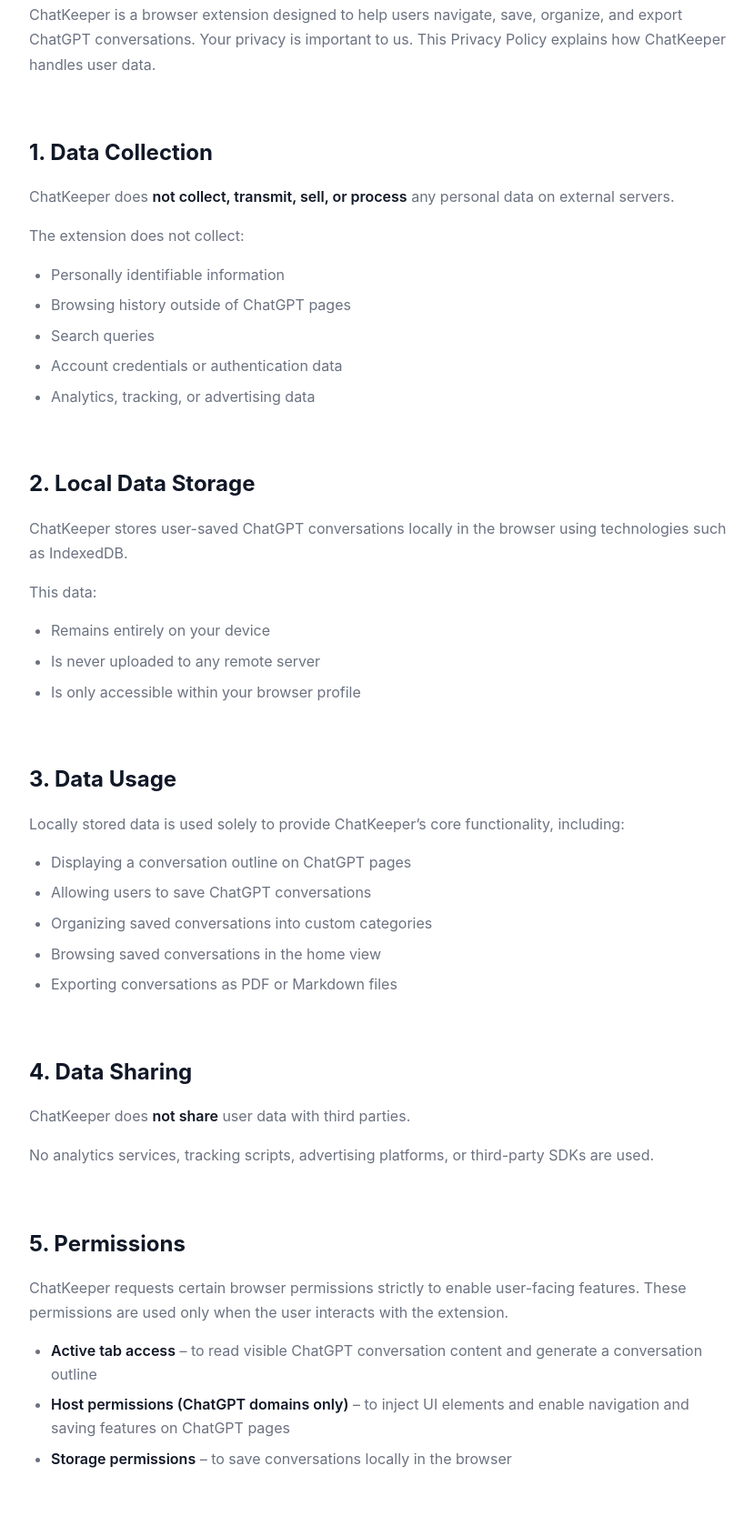
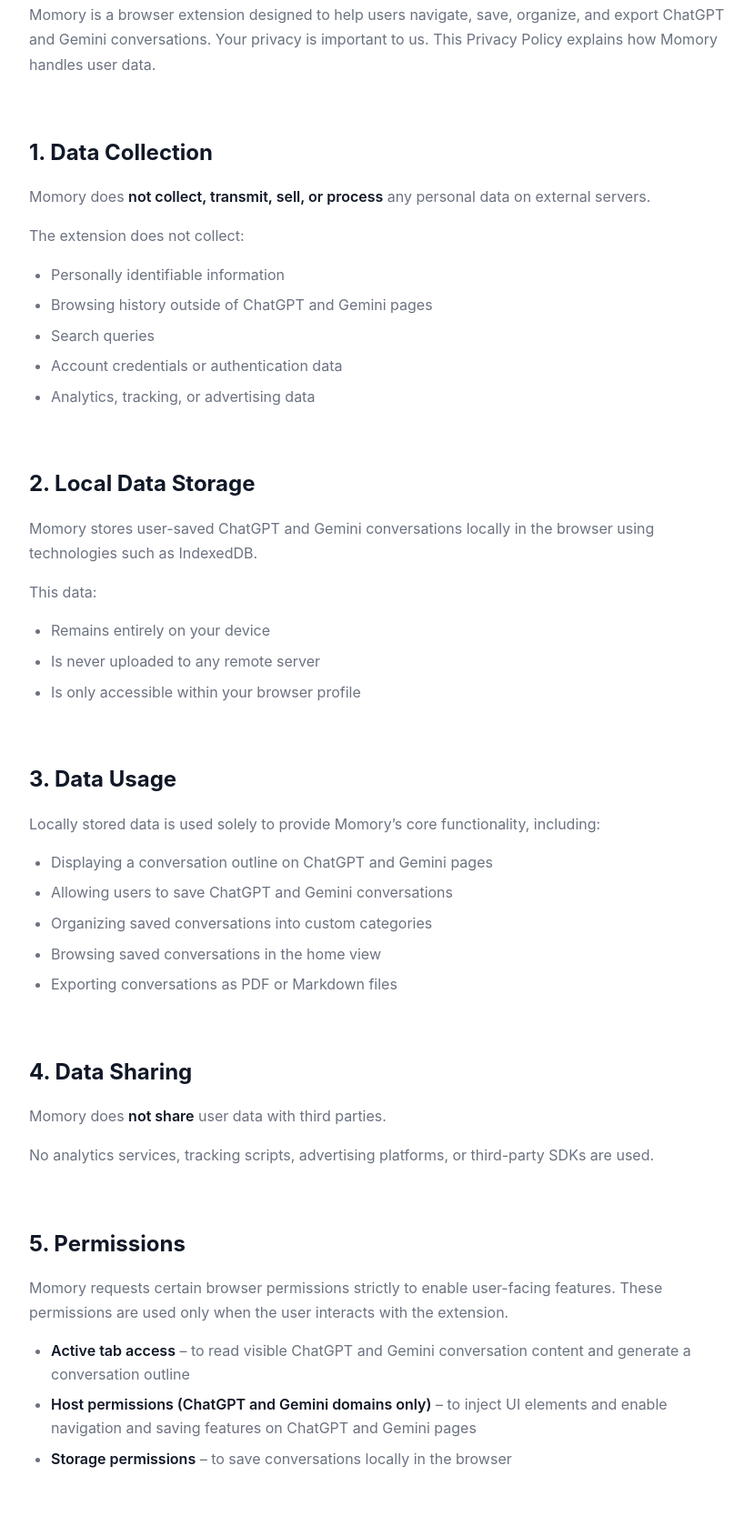
Before and after one commit to smlie123/momory-web, a plain HTML site: page privacy.html in a window 1280 px wide. Shown: the part 279-1957 px from the top of the page at 91% size, without its empty margins (224-1053 px from the left). Drawn offline with Linux system fonts and the light colour scheme.

Commit message:
chore: update product name to Momory and add Gemini support

```diff
--- a/privacy.html
+++ b/privacy.html
@@ -4,7 +4,7 @@
     <meta charset="UTF-8">
     <meta name="viewport" content="width=device-width, initial-scale=1.0">
     <title>Privacy Policy - Momory</title>
-    <meta name="description" content="Privacy Policy for Momory - ChatKeeper extension. Learn how we handle your data.">
+    <meta name="description" content="Privacy Policy for Momory. Learn how we handle your data.">
     <link rel="stylesheet" href="style.css">
     <link rel="icon" type="image/png" href="images/logo.png">
 </head>
@@ -38,21 +38,21 @@
                 <h1>Privacy Policy</h1>
                 <p class="last-updated">Last updated: January 2026</p>
 
-                <p>ChatKeeper is a browser extension designed to help users navigate, save, organize, and export ChatGPT conversations. Your privacy is important to us. This Privacy Policy explains how ChatKeeper handles user data.</p>
+                <p>Momory is a browser extension designed to help users navigate, save, organize, and export ChatGPT and Gemini conversations. Your privacy is important to us. This Privacy Policy explains how Momory handles user data.</p>
 
                 <h2>1. Data Collection</h2>
-                <p>ChatKeeper does <strong>not collect, transmit, sell, or process</strong> any personal data on external servers.</p>
+                <p>Momory does <strong>not collect, transmit, sell, or process</strong> any personal data on external servers.</p>
                 <p>The extension does not collect:</p>
                 <ul>
                     <li>Personally identifiable information</li>
-                    <li>Browsing history outside of ChatGPT pages</li>
+                    <li>Browsing history outside of ChatGPT and Gemini pages</li>
                     <li>Search queries</li>
                     <li>Account credentials or authentication data</li>
                     <li>Analytics, tracking, or advertising data</li>
                 </ul>
 
                 <h2>2. Local Data Storage</h2>
-                <p>ChatKeeper stores user-saved ChatGPT conversations locally in the browser using technologies such as IndexedDB.</p>
+                <p>Momory stores user-saved ChatGPT and Gemini conversations locally in the browser using technologies such as IndexedDB.</p>
                 <p>This data:</p>
                 <ul>
                     <li>Remains entirely on your device</li>
@@ -61,24 +61,24 @@
                 </ul>
 
                 <h2>3. Data Usage</h2>
-                <p>Locally stored data is used solely to provide ChatKeeper’s core functionality, including:</p>
+                <p>Locally stored data is used solely to provide Momory’s core functionality, including:</p>
                 <ul>
-                    <li>Displaying a conversation outline on ChatGPT pages</li>
-                    <li>Allowing users to save ChatGPT conversations</li>
+                    <li>Displaying a conversation outline on ChatGPT and Gemini pages</li>
+                    <li>Allowing users to save ChatGPT and Gemini conversations</li>
                     <li>Organizing saved conversations into custom categories</li>
                     <li>Browsing saved conversations in the home view</li>
                     <li>Exporting conversations as PDF or Markdown files</li>
                 </ul>
 
                 <h2>4. Data Sharing</h2>
-                <p>ChatKeeper does <strong>not share</strong> user data with third parties.</p>
+                <p>Momory does <strong>not share</strong> user data with third parties.</p>
                 <p>No analytics services, tracking scripts, advertising platforms, or third-party SDKs are used.</p>
 
                 <h2>5. Permissions</h2>
-                <p>ChatKeeper requests certain browser permissions strictly to enable user-facing features. These permissions are used only when the user interacts with the extension.</p>
+                <p>Momory requests certain browser permissions strictly to enable user-facing features. These permissions are used only when the user interacts with the extension.</p>
                 <ul>
-                    <li><strong>Active tab access</strong> – to read visible ChatGPT conversation content and generate a conversation outline</li>
-                    <li><strong>Host permissions (ChatGPT domains only)</strong> – to inject UI elements and enable navigation and saving features on ChatGPT pages</li>
+                    <li><strong>Active tab access</strong> – to read visible ChatGPT and Gemini conversation content and generate a conversation outline</li>
+                    <li><strong>Host permissions (ChatGPT and Gemini domains only)</strong> – to inject UI elements and enable navigation and saving features on ChatGPT and Gemini pages</li>
                     <li><strong>Storage permissions</strong> – to save conversations locally in the browser</li>
                 </ul>
 
@@ -89,9 +89,9 @@
                 <p>This Privacy Policy may be updated from time to time. Any changes will be reflected on this page with an updated revision date.</p>
 
                 <h2>8. Contact</h2>
-                <p>If you have questions about this Privacy Policy or how ChatKeeper handles data, you may contact the developer at <a href="mailto:wangjiasansan@gmail.com">wangjiasansan@gmail.com</a>.</p>
+                <p>If you have questions about this Privacy Policy or how Momory handles data, you may contact the developer at <a href="mailto:hi.jasoncraft@gmail.com">hi.jasoncraft@gmail.com</a>.</p>
 
-                <p><strong>ChatKeeper is a local-first tool. Your ChatGPT conversations stay with you.</strong></p>
+                <p><strong>Momory is a local-first tool. Your ChatGPT and Gemini conversations stay with you.</strong></p>
             </div>
         </section>
     </main>
```
Also changed, not shown: index.html (+1 -1 lines).
